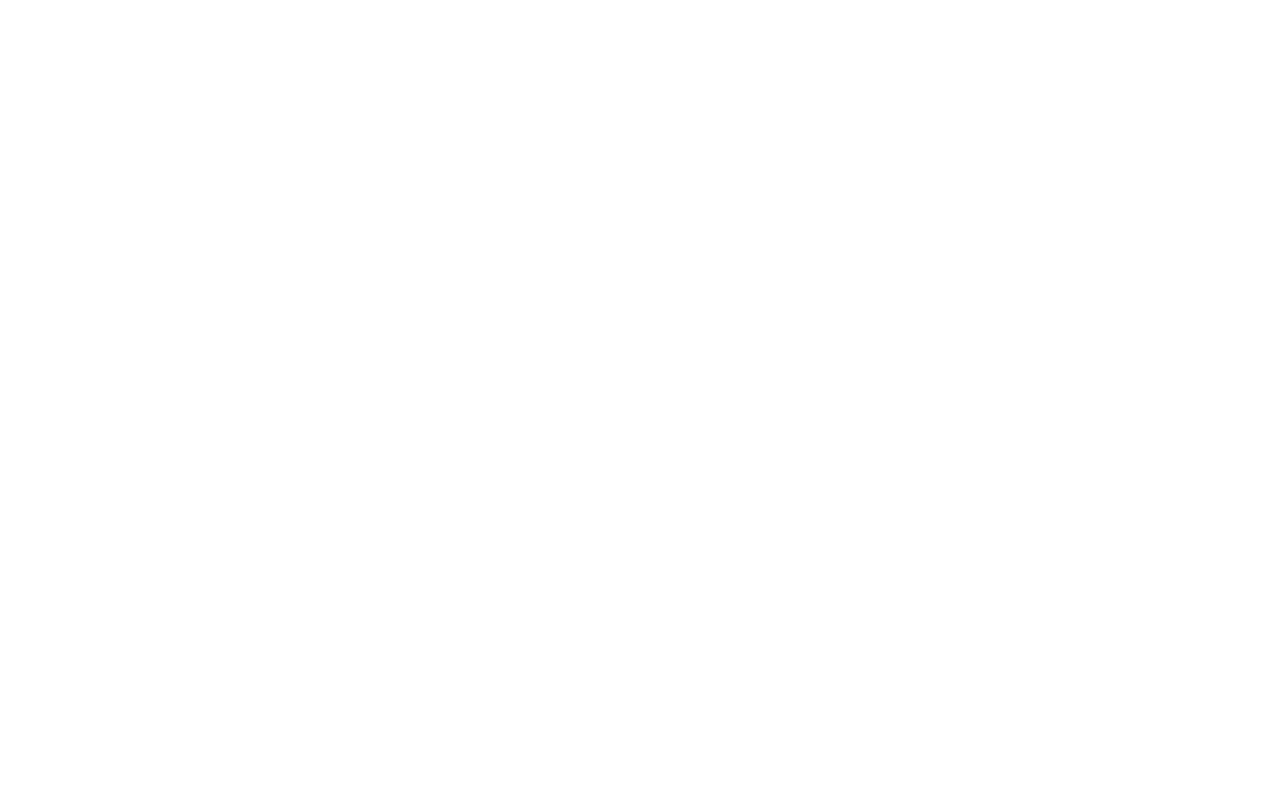
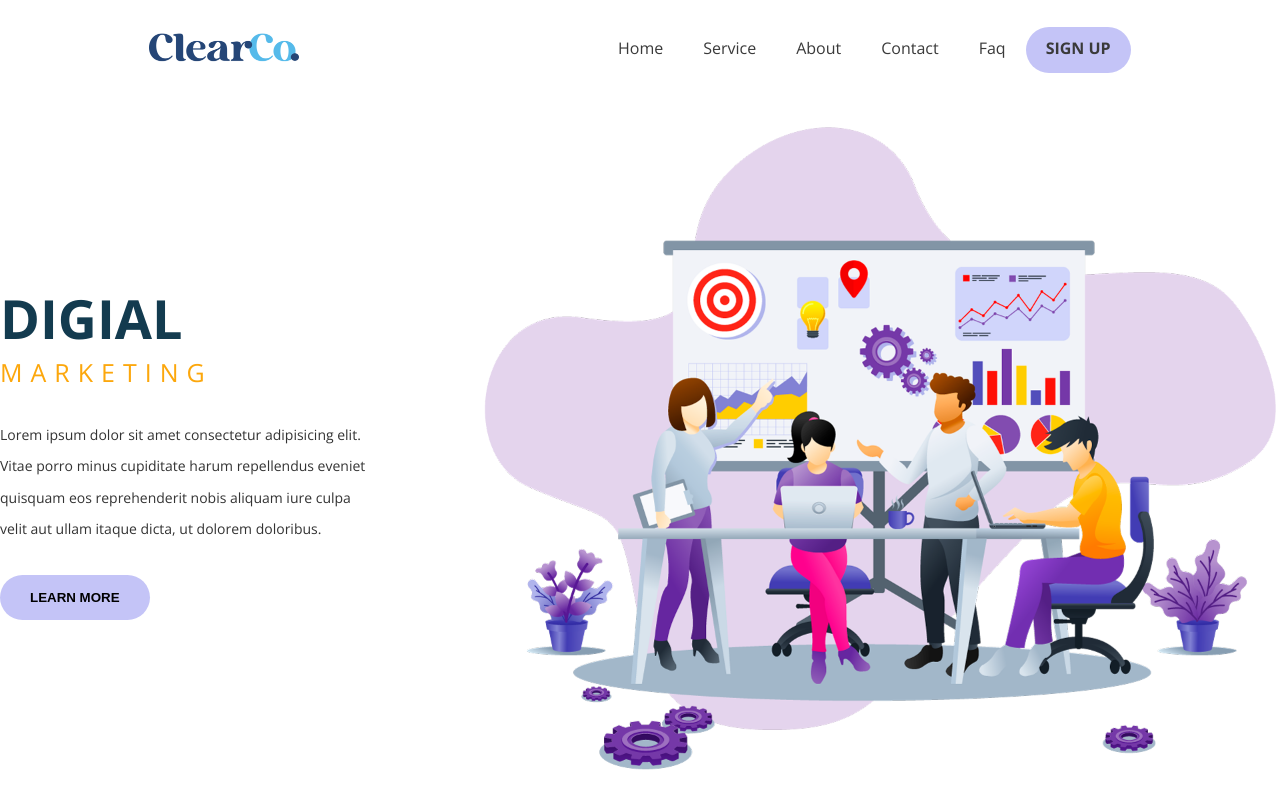
Before and after one commit to Lokesh7729/landing-page, a plain HTML site: page index.html in a window 1280 px wide. Drawn offline with nearby package versions, Linux system fonts and the light colour scheme; a web font is replaced by a local one.

Commit message:
make simple landing page using html and css

```diff
--- a/index.html
+++ b/index.html
@@ -5,8 +5,37 @@
     <meta name="viewport" content="width=device-width, initial-scale=1.0">
     <title>Digial Design</title>
     <link rel="stylesheet" href="style.css">
+    <link rel="preconnect" href="https://fonts.googleapis.com">
+<link rel="preconnect" href="https://fonts.gstatic.com" crossorigin>
+<link href="https://fonts.googleapis.com/css2?family=Barriecito&family=Montserrat:wght@800&family=Open+Sans:wght@400;700&family=Permanent+Marker&family=Poppins:wght@300;400;500;600;700;800;900&display=swap" rel="stylesheet">
 </head>
 <body>
+    <header>
+        <div class="logo">
+            <img src="./assets/clearcompany.webp" alt="logo" width="150px">
+        </div>
+        <nav>
+            <ul>
+                <li><a href="#">Home</a></li>
+                <li><a href="#">Service</a></li>
+                <li><a href="#">About</a></li>
+                <li><a href="#">Contact</a></li>
+                <li><a href="#">Faq</a></li>
+                <li><a href="#" class=" signup-btn">Sign Up</a></li>
+            </ul>
+        </nav>
+    </header>
+    <main>
+        <div class="content-left">
+            <h1>Digial</h1>
+            <h2>Marketing</h2>
+            <p>Lorem ipsum dolor sit amet consectetur adipisicing elit. Vitae porro minus cupiditate harum repellendus eveniet quisquam eos reprehenderit nobis aliquam iure culpa velit aut ullam itaque dicta, ut dolorem doloribus.</p>
+            <button class="cta">Learn More</button>
+        </div>
+        <div class="content-right ">
+            <img src="./assets/—Pngtree—modern flat design concept of_5332904.png" alt="" class="hero-img">
 
+        </div>
+    </main>
 </body>
 </html>
--- a/style.css
+++ b/style.css
@@ -0,0 +1,92 @@
+*{
+    margin: 0;
+    padding: 0;
+    box-sizing: border-box;
+}
+html , body{
+    height: 100%;
+    width: 100%;
+    font-family: 'Open Sans', sans-serif;
+}
+header{
+    height: 100px;
+    /* background: gray; */
+    display: flex;
+    justify-content: space-around;
+    align-items: center;
+}
+ul{
+    display: flex;
+    list-style-type: none;
+    align-items: center;
+}
+ul li a{
+    padding: 0 20px;
+    text-decoration: none;
+    color: #3a3a3a;
+    display: inline-block;
+}
+
+li a::after{
+    content:'' ;
+    display: block;
+    height: 4px;
+    width: 0;
+    background: #c4c4f7;
+    transition: all .5s ;
+}
+li a:hover::after{
+    width: 100%;
+
+}
+main{
+    display: flex;
+    height: calc(100vh - 100px);
+    align-items: center;
+    justify-content: center;
+gap: 100px;
+}
+.hero-img{
+    max-width: 800px;
+}
+.content-left{
+    width:30% ;
+}
+main h1{
+    font-size: 54px;
+    color: #133b4f;
+    text-transform: uppercase;
+}
+main h2{
+    font-size: 25px;
+    color: #fca70c;
+    font-weight: 400;
+    text-transform: uppercase;
+    letter-spacing: 8px;
+}
+main p{
+    font-size: 14px;
+    font-weight: 400;
+    color: #333;
+    line-height: 31.5px;
+    margin: 30px 0;
+
+}
+.cta{
+    padding: 15px 30px;
+    background: #c4c4f7;
+    outline: none;
+    border: none;
+    font-weight: 700;
+    text-transform: uppercase;
+    border-radius: 50px;
+}
+.signup-btn{
+    padding: 10px 20px;
+    background: #c4c4f7;
+    outline: none;
+    border: none;
+    font-weight: 700;
+    text-transform: uppercase;
+    border-radius: 50px;
+}
```
Also changed, not shown: assets/clearcompany.webp (added), assets/—Pngtree—modern flat design concept of_5332904.png (added), 1 other file.
